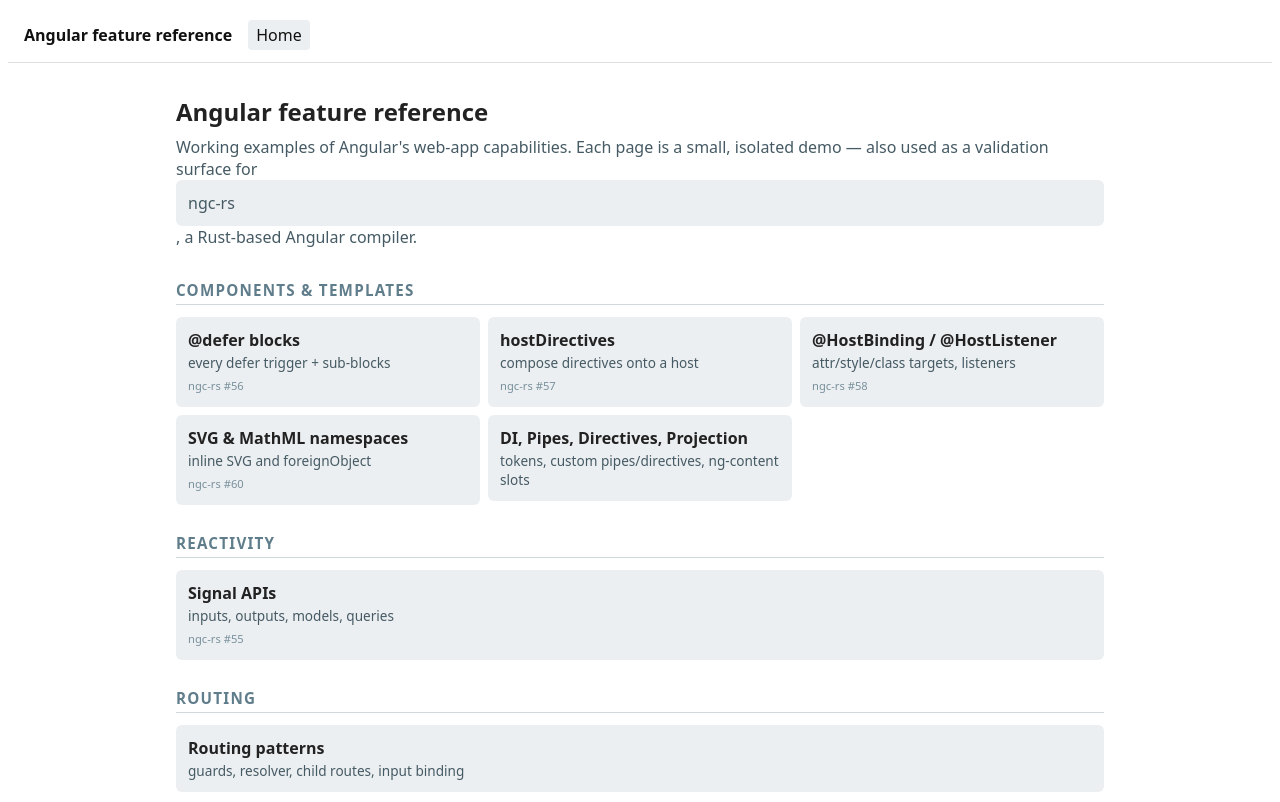
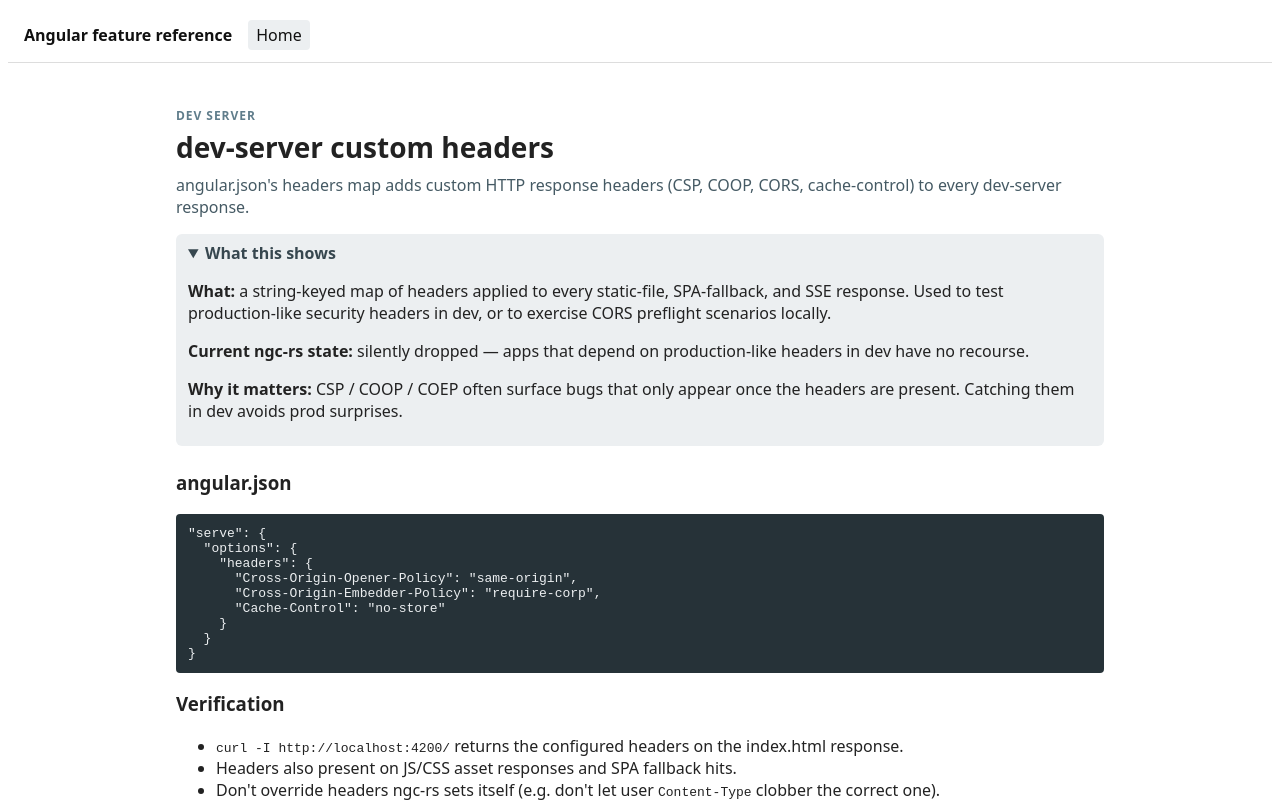
Before and after one commit to lukekania/ngc-rs-test-project, an Angular app: page /dev-server-headers in a window 1280 px wide. Before the commit this address led to /. Shown: the top 802 px of the page. Built offline with nearby package versions, Linux system fonts and the light colour scheme.

Commit message:
feat: add issue-143 dev-server custom headers page

```diff
--- a/src/app/app.routes.ts
+++ b/src/app/app.routes.ts
@@ -168,5 +168,12 @@ export const routes: Routes = [
         (m) => m.Issue142SslComponent,
       ),
   },
+  {
+    path: 'dev-server-headers',
+    loadComponent: () =>
+      import('./features/issue-143-headers/issue-143-headers.component').then(
+        (m) => m.Issue143HeadersComponent,
+      ),
+  },
   { path: '**', redirectTo: '' },
 ];
--- a/src/app/features/home/home.component.ts
+++ b/src/app/features/home/home.component.ts
@@ -81,6 +81,7 @@ const GROUPS: FeatureGroup[] = [
     items: [
       { label: 'servePath', path: '/serve-path', issue: 139, blurb: 'mount dev server under subpath (/admin/)' },
       { label: 'SSL / HTTPS', path: '/dev-server-ssl', issue: 142, blurb: 'ssl / sslKey / sslCert for HTTPS dev' },
+      { label: 'Custom headers', path: '/dev-server-headers', issue: 143, blurb: 'CSP / COOP / cache-control headers in dev' },
     ],
   },
 ];
--- /dev/null
+++ b/src/app/features/issue-143-headers/issue-143-headers.component.ts
@@ -0,0 +1,53 @@
+import { Component } from '@angular/core';
+import { FeaturePageComponent } from '../../shared/feature-page/feature-page.component';
+
+@Component({
+  selector: 'app-issue-143-headers',
+  imports: [FeaturePageComponent],
+  template: `
+    <app-feature-page
+      title="dev-server custom headers"
+      groupLabel="Dev server"
+      description="angular.json's headers map adds custom HTTP response headers (CSP, COOP, CORS, cache-control) to every dev-server response."
+      [issue]="143"
+      [notesOpen]="true"
+    >
+      <ng-container ngProjectAs="[notes]">
+        <p>
+          <strong>What:</strong> a string-keyed map of headers applied to every static-file,
+          SPA-fallback, and SSE response. Used to test production-like security headers in dev,
+          or to exercise CORS preflight scenarios locally.
+        </p>
+        <p>
+          <strong>Current ngc-rs state:</strong> silently dropped — apps that depend on
+          production-like headers in dev have no recourse.
+        </p>
+        <p>
+          <strong>Why it matters:</strong> CSP / COOP / COEP often surface bugs that only
+          appear once the headers are present. Catching them in dev avoids prod surprises.
+        </p>
+      </ng-container>
+
+      <h3>angular.json</h3>
+      <pre><code>"serve": &#123;
+  "options": &#123;
+    "headers": &#123;
+      "Cross-Origin-Opener-Policy": "same-origin",
+      "Cross-Origin-Embedder-Policy": "require-corp",
+      "Cache-Control": "no-store"
+    &#125;
+  &#125;
+&#125;</code></pre>
+
+      <h3>Verification</h3>
+      <ul>
+        <li><code>curl -I http://localhost:4200/</code> returns the configured headers on the index.html response.</li>
+        <li>Headers also present on JS/CSS asset responses and SPA fallback hits.</li>
+        <li>Don't override headers ngc-rs sets itself (e.g. don't let user <code>Content-Type</code> clobber the correct one).</li>
+        <li>Proxy-forwarded responses keep upstream headers (don't re-write proxied responses).</li>
+      </ul>
+    </app-feature-page>
+  `,
+  styles: [`pre { background: #263238; color: #eceff1; padding: 0.75rem; border-radius: 4px; overflow-x: auto; }`],
+})
+export class Issue143HeadersComponent {}
```
